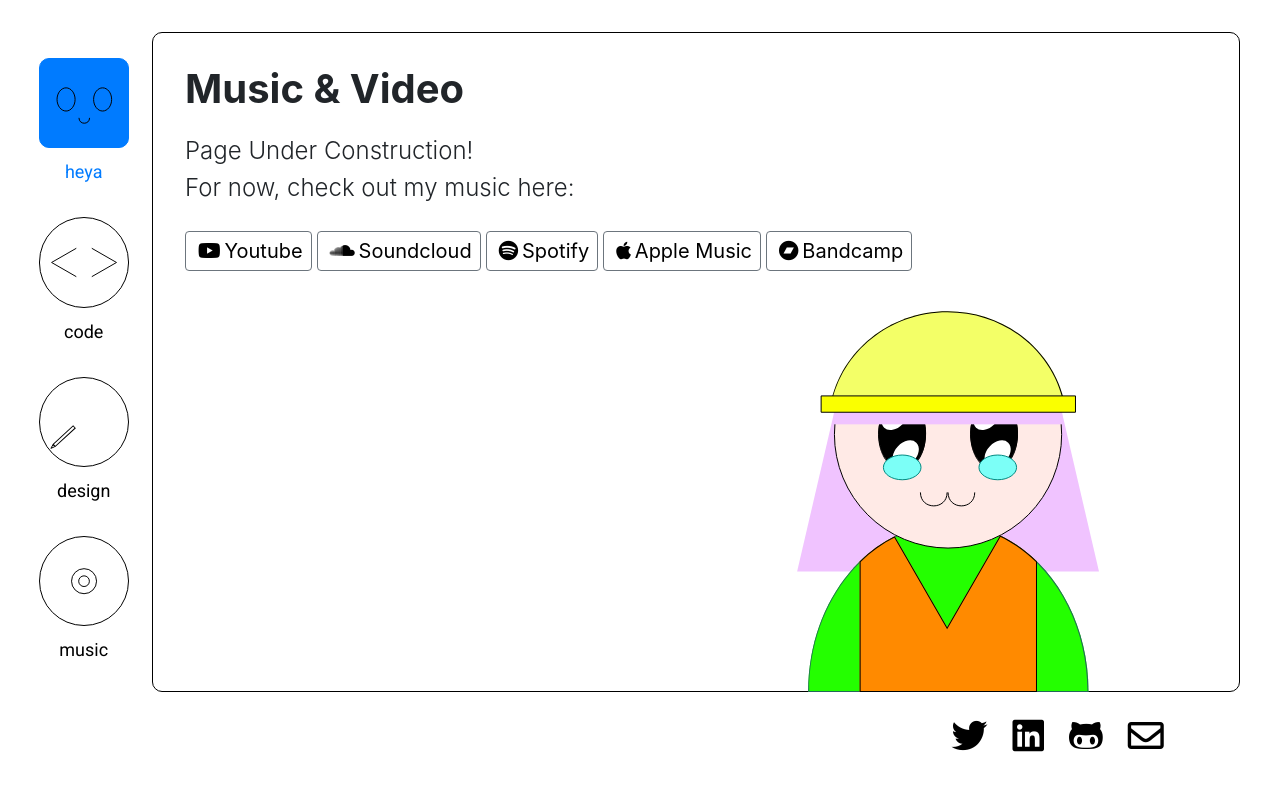
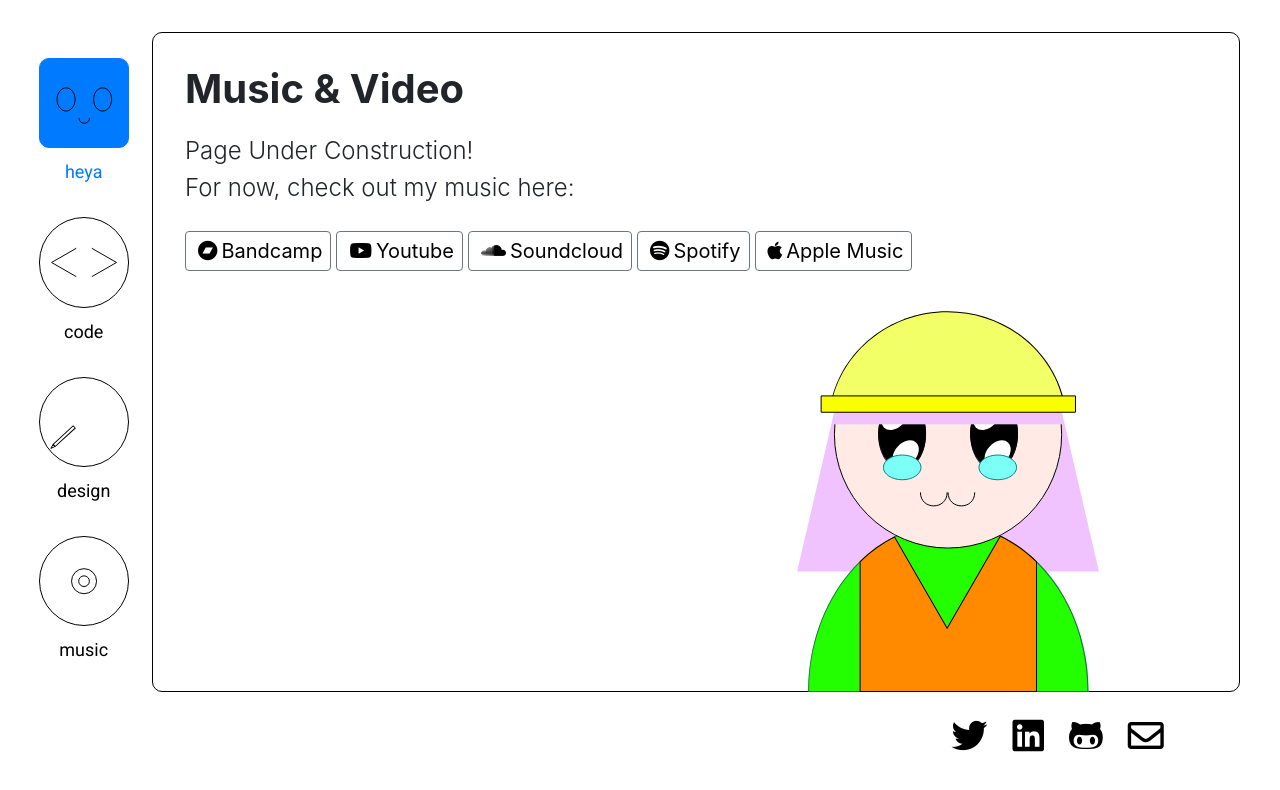
Before and after one commit to Heyabird/portfolio, a React (Create React App) app: page /music in a window 1280 px wide. Shown: the top 790 px of the page. Built offline with nearby package versions, Linux system fonts and the light colour scheme.

Commit message:
switch order of music links

```diff
--- a/src/components/pages/Music.js
+++ b/src/components/pages/Music.js
@@ -10,11 +10,11 @@ export const Music = () => (
     <div className="page-content">
       <h4>Page Under Construction!</h4><h4>
           For now, check out my music here: <br/> <br/>
+          <Button href="https://heyaworld.bandcamp.com/" target="_blank"><i class="fab fa-bandcamp"></i>Bandcamp</Button>
           <Button href="https://www.youtube.com/results?search_query=heya+%E3%85%8E%E3%85%87" target="_blank"><i class="fab fa-youtube"></i>Youtube</Button>
           <Button href="https://soundcloud.com/heyaworld" target="_blank"><i class="fab fa-soundcloud"></i>Soundcloud</Button>
           <Button href="https://open.spotify.com/artist/00RTzPyOnRKHjxlfR8f4AB" target="_blank"><i class="fab fa-spotify"></i>Spotify</Button>
           <Button href="https://music.apple.com/us/artist/heya-%E3%85%8E%E3%85%87/1390275253" target="_blank"><i class="fab fa-apple"></i>Apple Music</Button>
-          <Button href="https://heyaworld.bandcamp.com/" target="_blank"><i class="fab fa-bandcamp"></i>Bandcamp</Button>
       </h4>
         <div id="heya-cartoon">
           <img src="/heya_construction_outside.svg" onMouseOver={e => (e.currentTarget.src = "/heya_construction_inside.svg")} onMouseOut={e => (e.currentTarget.src = "/heya_construction_outside.svg")}/>
```
Also changed, not shown: 1 other file (tests, documents, lock files or other folders).
